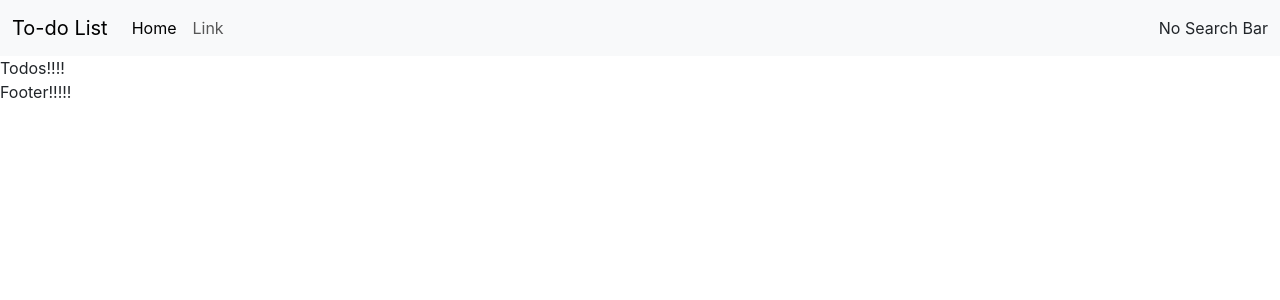
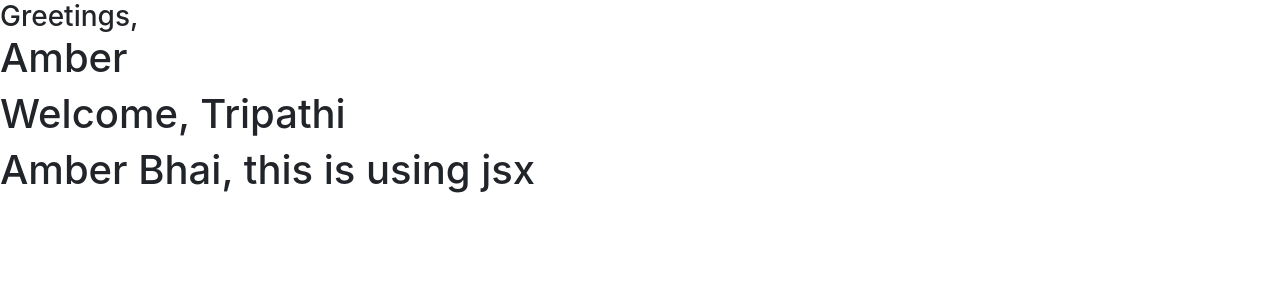
Before and after one commit to AmberTripathi/ReactLearn, a React (Create React App) app: page / in a window 1280 px wide. Shown: the top 300 px of the page. Built offline with nearby package versions, Linux system fonts and the light colour scheme.

Commit message:
switched video

```diff
--- a/src/App.js
+++ b/src/App.js
@@ -1,16 +1,16 @@
 import logo from './logo.svg';
 import './App.css';
-
-import {Header} from "./MyComponents/Header";
-import {Footer} from "./MyComponents/Footer";
-import {Todos} from "./MyComponents/Todos";
+import { Greet } from './MyComponents/Greet';
+import {Welcome} from './MyComponents/Welcome'
+import {Hello} from './MyComponents/Hello';
 function App() {
   return (
     <>
-    <Header title="To-do List" searchBar = {false}/>
-    <Todos/>
-    <Footer/>
+    <Greet name="Amber" />
+    <Welcome name = "Tripathi"/>
+    <Hello name="Amber Bhai" last="Tripathi" standard="10"/>
     </>
+
   );
 }
 
--- a/src/MyComponents/Footer.js
+++ /dev/null
@@ -1,7 +0,0 @@
-import React from 'react'
-
-export const Footer = () => {
-  return (
-    <div>Footer!!!!!</div>
-  )
-}
--- /dev/null
+++ b/src/MyComponents/Greet.js
@@ -0,0 +1,7 @@
+import React from 'react'
+
+export const Greet = (props) => {
+  return (
+    <h3>Greetings, <h1>{props.name}</h1></h3>
+  )
+}
--- a/src/MyComponents/Header.js
+++ /dev/null
@@ -1,34 +0,0 @@
-import React from 'react'
-import PropTypes from 'prop-types';
-export const Header = (props) => {
-  return (
-    <div>
-         <nav className="navbar navbar-expand-lg bg-body-tertiary">
-  <div className="container-fluid">
-    <a className="navbar-brand" href="#">{props.title}</a>
-    <button className="navbar-toggler" type="button" data-bs-toggle="collapse" data-bs-target="#navbarSupportedContent" aria-controls="navbarSupportedContent" aria-expanded="false" aria-label="Toggle navigation">
-      <span className="navbar-toggler-icon"></span>
-    </button>
-    <div className="collapse navbar-collapse" id="navbarSupportedContent">
-      <ul className="navbar-nav me-auto mb-2 mb-lg-0">
-        <li className="nav-item">
-          <a className="nav-link active" aria-current="page" href="#">Home</a>
-        </li>
-        <li className="nav-item">
-          <a className="nav-link" href="#">Link</a>
-        </li>
-
-      </ul>
-      { props.searchBar? <form className="d-flex" role="search">
-        <input className="form-control me-2" type="search" placeholder="Search" aria-label="Search"/>
-        <button className="btn btn-outline-success" type="submit">Search</button>
-      </form>:"No Search Bar"}
-    </div>
-  </div>
-</nav>
-    </div>
-  )
-}
-Header.propTypes = {
-    title: PropTypes.string
-}
--- /dev/null
+++ b/src/MyComponents/Hello.js
@@ -0,0 +1,14 @@
+import React, { createElement } from "react";
+export const Hello = (props) => {
+  console.log(props);
+  //props get printed as object --> name, last, standard along with their values
+
+  //With JSX
+  return (
+    <div className="dummy class">
+      <h1>{props.name}, this is using jsx</h1>
+    </div>
+  );
+  //Without using JSX
+  //return createElement('div',null,createElement('h1', null,props.name+", this is without jsx"))
+};
--- a/src/MyComponents/Todos.js
+++ /dev/null
@@ -1,7 +0,0 @@
-import React from 'react'
-
-export const Todos = () => {
-  return (
-    <div>Todos!!!!</div>
-  )
-}
--- /dev/null
+++ b/src/MyComponents/Welcome.js
@@ -0,0 +1,11 @@
+import React, { Component } from 'react'
+
+export class Welcome extends Component {
+  render() {
+    return (
+      <h1>Welcome, {this.props.name}</h1>
+    )
+  }
+}
+
+export default Welcome
```
